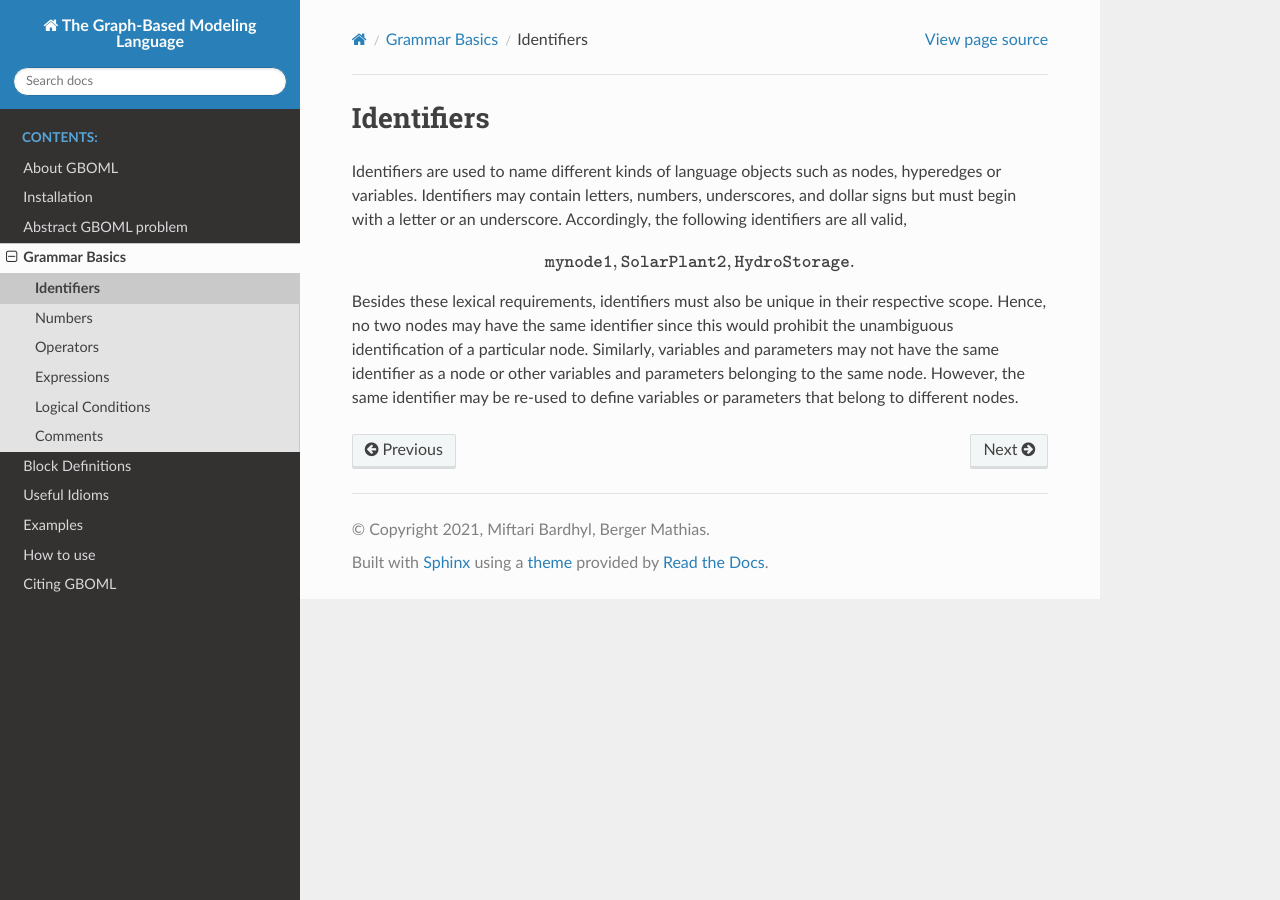
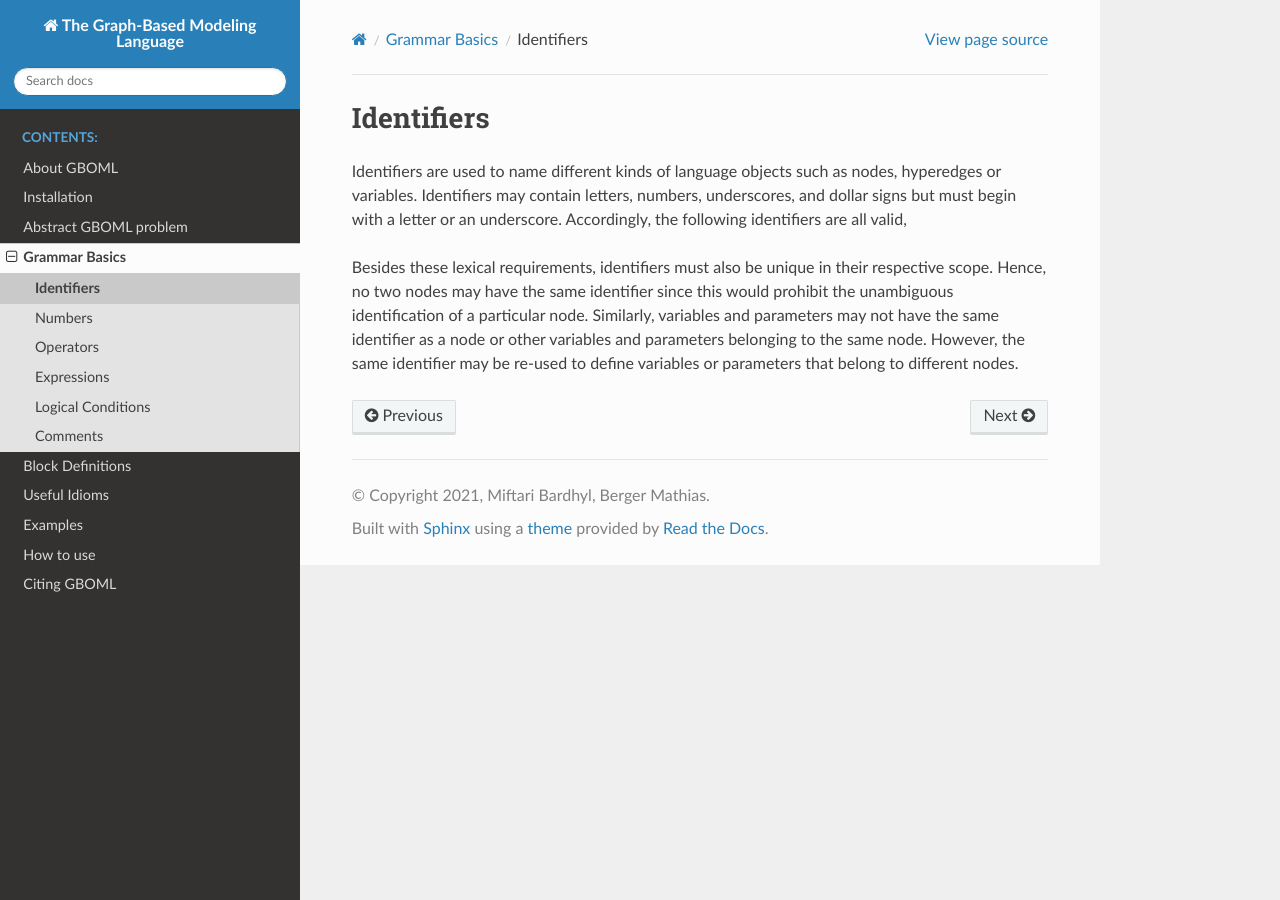
Before and after one commit to MathiasPBerger/gboml-docs-test, a Sphinx documentation site: the page built from docs/source/identifiers.rst, in a window 1280 px wide. Built offline with Sphinx 7.4.7 and the Read the Docs theme 2.0.0, drawn with Linux system fonts in a browser that asks for light colours.

Commit message:
Removed math environment from identifiers.rst to test latex compilation.

```diff
--- a/docs/source/identifiers.rst
+++ b/docs/source/identifiers.rst
@@ -4,8 +4,6 @@ Identifiers
 Identifiers are used to name different kinds of language objects such as nodes, hyperedges or variables. Identifiers may contain letters, numbers, underscores, and dollar signs but must begin with a letter or an underscore.
 Accordingly, the following identifiers are all valid,
 
-.. math::
-    \texttt{mynode1}, \texttt{SolarPlant2}, \texttt{HydroStorage}.
 
 Besides these lexical requirements, identifiers must also be unique in their respective scope. Hence, no two nodes may have the same identifier since this would prohibit the unambiguous identification of a particular node.
 Similarly, variables and parameters may not have the same identifier as a node or other variables and parameters belonging to the same node.
```
